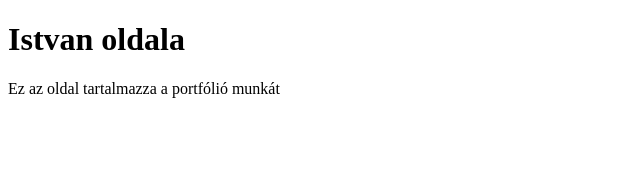
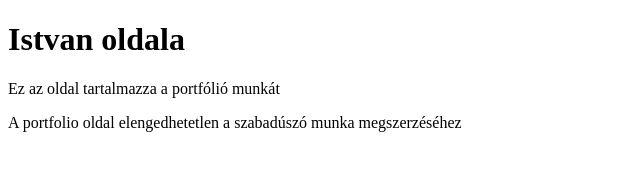
Before and after one commit to istvannagy1991/portfolio-oldal, a plain HTML site: page index.html in a window 1280 px wide. Shown: the whole page, without its empty margins (0-640 px from the left). Drawn offline with Linux system fonts and the light colour scheme.

Commit message:
Uj bekezdes az index.html-ben

```diff
--- a/index.html
+++ b/index.html
@@ -9,5 +9,8 @@
 <body>
     <h1>Istvan oldala</h1>
     <p>Ez az oldal tartalmazza a portfólió munkát</p>
+    <p>
+        A portfolio oldal elengedhetetlen a szabadúszó munka megszerzéséhez
+    </p>
 </body>
 </html>
```
